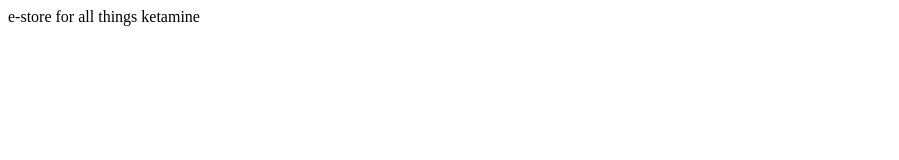
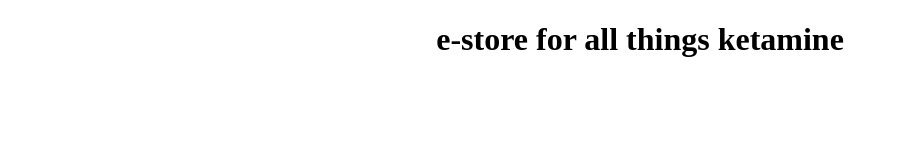
Before and after one commit to kirdesai/kirdesai.github.io, a plain HTML site: page index.html in a window 1280 px wide. Shown: the whole page, without its empty margins (0-899 px from the left). Drawn offline with Linux system fonts and the light colour scheme.

Commit message:
Update index.html
update index.html

```diff
--- a/index.html
+++ b/index.html
@@ -5,7 +5,7 @@
 </head>
 
 <body>
-e-store for all things ketamine
+<center><h1>e-store for all things ketamine</h1></center>
 </body>
 
 </html>
```
